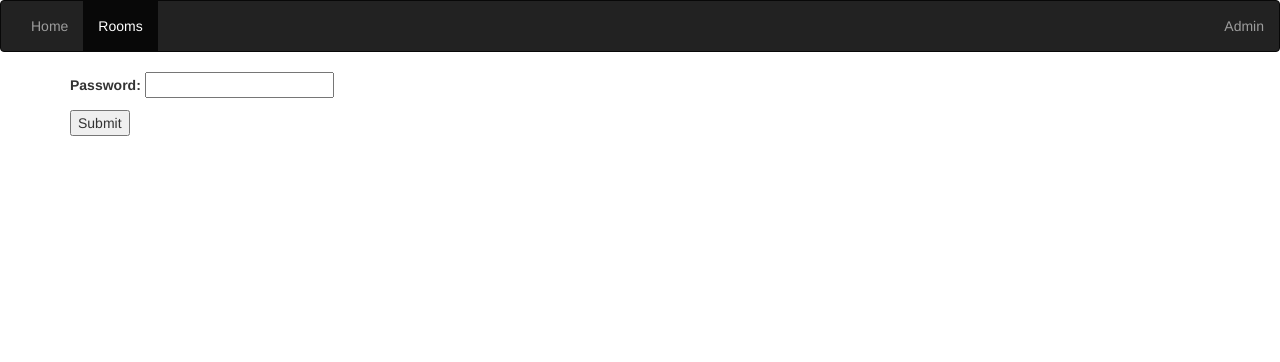
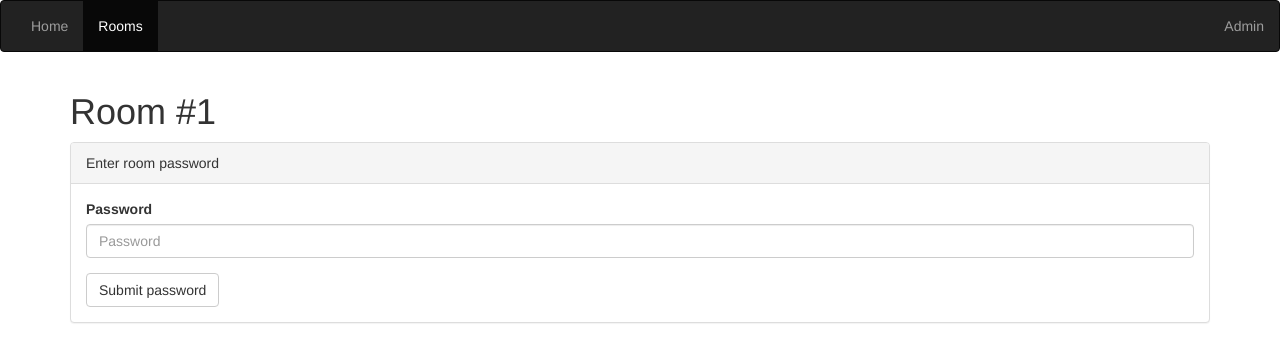
Before and after one commit to aleker/SenyuuChess, a Django app: page /rooms/1/login in a window 1280 px wide. Shown: the top 362 px of the page. Run offline with Django 3.2, Linux system fonts and the light colour scheme; tables that the repository leaves empty hold one stand-in row (values such as "Sample post"); style sheets or scripts are compiled from the project's sources; some libraries are stand-ins or nearby versions.

Commit message:
Using bootstrap in room_login.html

```diff
--- a/rooms/templates/room_login.html
+++ b/rooms/templates/room_login.html
@@ -1,4 +1,9 @@
 {% extends "base.html" %}
+<!--Load bootstrap-->
+{% load bootstrap3 %}
+{% bootstrap_css %}
+{% bootstrap_javascript %}
+
 {% load static %}
 
 {% block title %}Rooms{% endblock %}
@@ -9,9 +14,15 @@
 {% endblock %}
 
 {% block content %}
-    <form action="" method="post">
-        {% csrf_token %}
-        {{ form.as_p }}
-        <input type="submit" value="Submit" />
-    </form>
+    <h1>{{ room }}</h1>
+    <div class="panel panel-default">
+        <div class="panel-heading">Enter room password</div>
+        <div class="panel-body">
+            <form action="" method="post">
+                {% csrf_token %}
+                {% bootstrap_form form layout='horizontal' %}
+                {% bootstrap_button "Submit password" button_class="btn-default" button_type="submit"%}
+            </form>
+        </div>
+    </div>
 {% endblock %}
--- a/rooms/views.py
+++ b/rooms/views.py
@@ -44,6 +44,11 @@ class RoomLogin(FormView):
     def form_invalid(self, form):
         pass
 
+    def get_context_data(self, **kwargs):
+        context = super().get_context_data(**kwargs)
+        context["room"] = Room.objects.get(id=self.kwargs["pk_room"])
+        return context
+
 
 class RoomCreate(CreateView):
     model = Room
```
